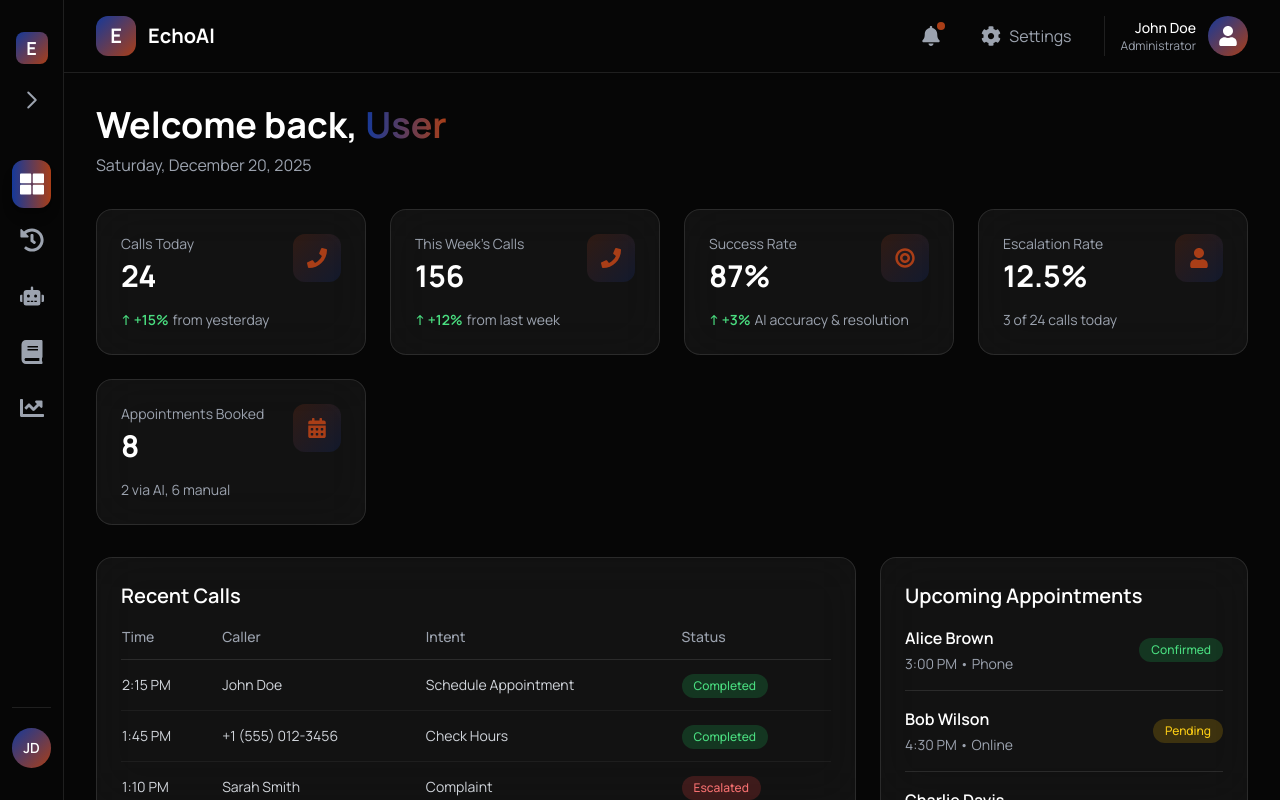
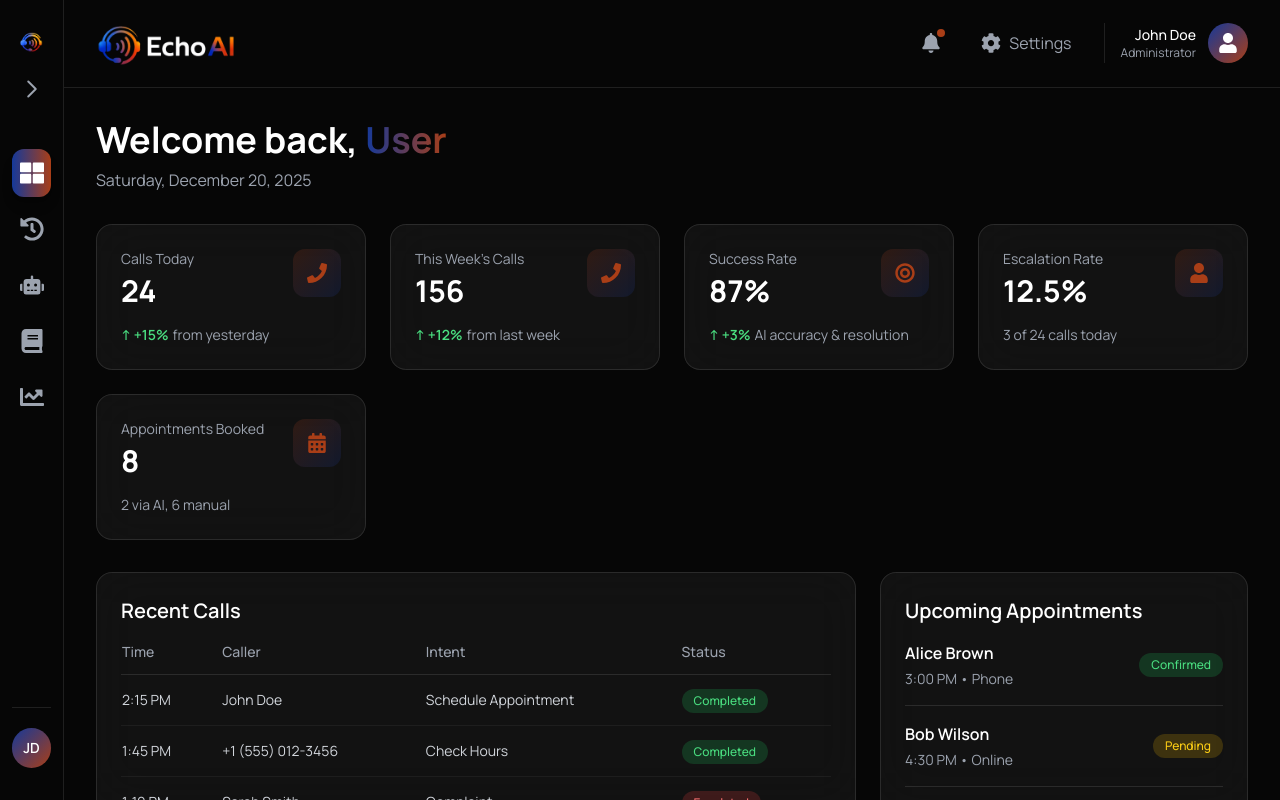
Before and after one commit to kavon-11/Huawei, a React (Vite) app: page /dashboard in a window 1280 px wide. Built offline with nearby package versions, Linux system fonts and the light colour scheme.

Commit message:
Icons for Sidebar Done

```diff
--- a/src/components/Header.jsx
+++ b/src/components/Header.jsx
@@ -59,10 +59,11 @@ export default function Header() {
       <div className="flex items-center justify-between px-8 py-4">
         {/* Logo/Brand */}
         <div className="flex items-center gap-3">
-          <div className="w-10 h-10 rounded-xl bg-gradient-to-br from-[#15399A] to-[#A93E17] flex items-center justify-center">
-            <span className="text-white font-bold text-xl">E</span>
-          </div>
-          <span className="text-white font-bold text-xl">EchoAI</span>
+          <img
+            src="/src/EchoAIAssets/echo.png"
+            alt="EchoAI Logo"
+            className="w-36 h-auto"
+          />
         </div>
 
         {/* Right Section */}
--- a/src/components/SideBar.jsx
+++ b/src/components/SideBar.jsx
@@ -59,18 +59,11 @@ export default function SideBar({ isOpen, setIsOpen }) {
           {isOpen ? (
             <>
               <div className="flex items-center gap-2">
-                <div className="w-8 h-8 rounded-lg bg-gradient-to-br from-[#15399A] to-[#A93E17] flex items-center justify-center flex-shrink-0">
-                  <span className="text-white font-bold text-lg">E</span>
-                </div>
-                <motion.span
-                  initial={{ opacity: 0 }}
-                  animate={{ opacity: 1 }}
-                  exit={{ opacity: 0 }}
-                  transition={{ delay: 0.1 }}
-                  className="font-bold text-white whitespace-nowrap text-lg"
-                >
-                  EchoAI
-                </motion.span>
+                <img
+                  src="/src/EchoAIAssets/echo.png"
+                  alt="EchoAI Logo"
+                  className="w-28 h-auto"
+                />
               </div>
               <button
                 onClick={() => setIsOpen(false)}
@@ -96,9 +89,11 @@ export default function SideBar({ isOpen, setIsOpen }) {
             </>
           ) : (
             <div className="w-full flex flex-col items-center gap-4">
-              <div className="w-8 h-8 rounded-lg bg-gradient-to-br from-[#15399A] to-[#A93E17] flex items-center justify-center">
-                <span className="text-white font-bold text-lg">E</span>
-              </div>
+              <img
+                src="/src/EchoAIAssets/faviconlogo.png"
+                alt="EchoAI"
+                className="w-10 h-auto"
+              />
               <button
                 onClick={() => setIsOpen(true)}
                 className="p-2 text-gray-400 rounded-lg hover:bg-white/5 hover:text-white transition"
```
Also changed, not shown: src/EchoAIAssets/faviconlogo.png (added).
